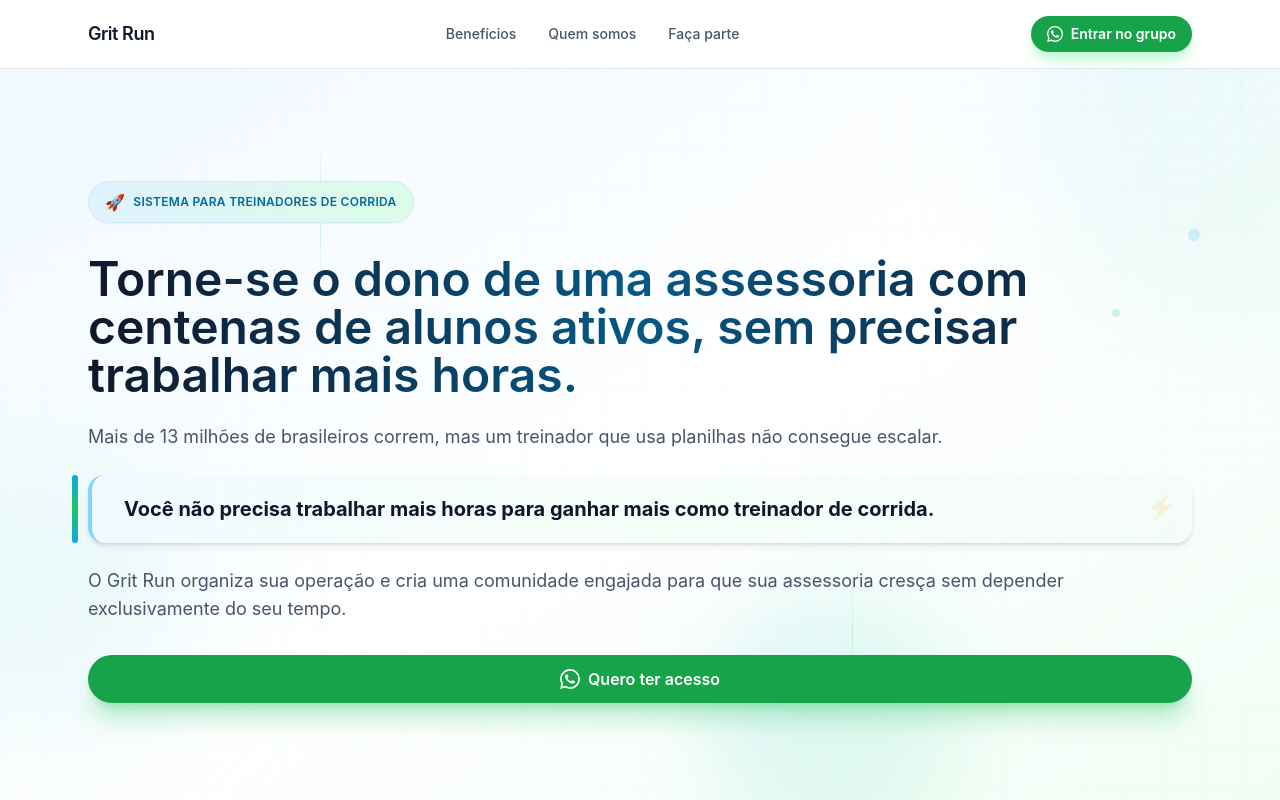
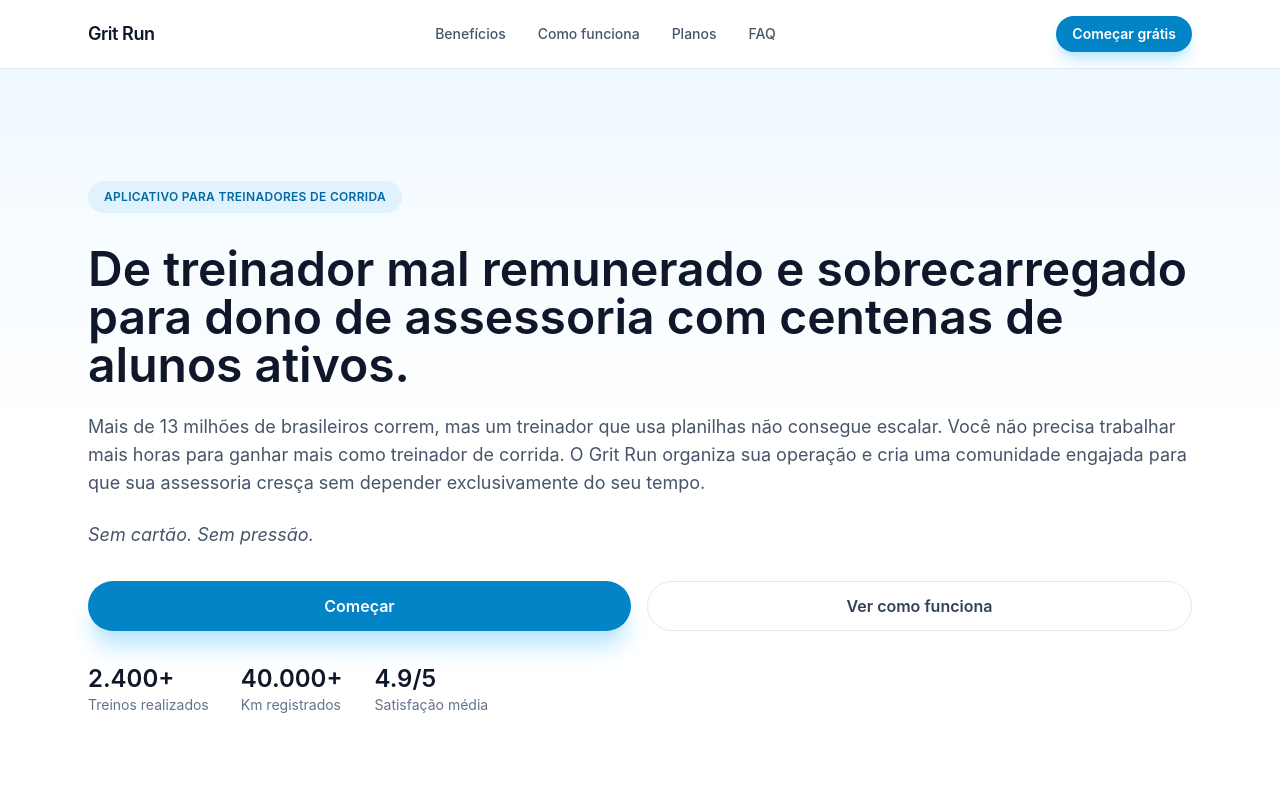
Before and after one commit to lzuneto/Landing-Page-Says, a React (Vite) app: page / in a window 1280 px wide. Shown: the top 800 px of the page. Built offline with nearby package versions, Linux system fonts and the light colour scheme.

Commit message:
Atualização da landing page e README quem-somos
Co-authored-by: Cursor <cursoragent@cursor.com>

```diff
--- a/src/LandingPage.tsx
+++ b/src/LandingPage.tsx
@@ -3,7 +3,7 @@ import { useCallback, useState } from 'react';
 // ============================================
 // CONFIGURAÇÃO DE COPY - ESCOLHA A VARIANTE AQUI
 // ============================================
-const ACTIVE_VARIANT = 'variantC' as const;
+const ACTIVE_VARIANT = 'variantA' as const;
 type VariantKey = 'variantA' | 'variantB' | 'variantC';
 
 // ============================================
```
Also changed, not shown: public/quem-somos/README.md.
